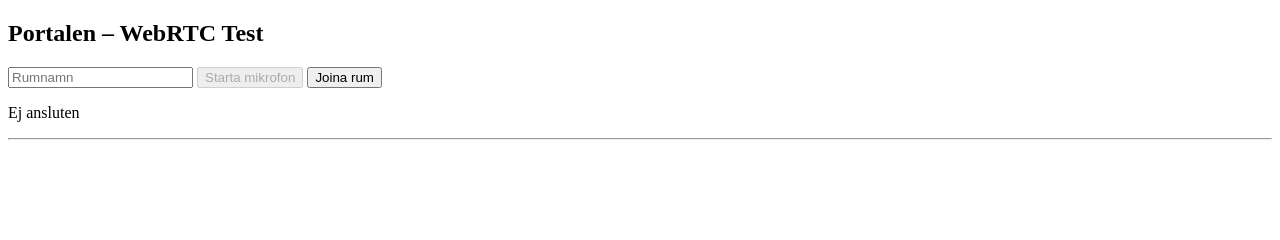
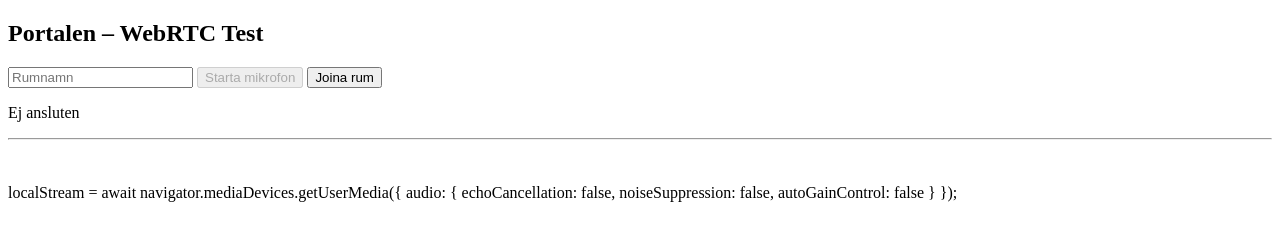
Before and after one commit to Ufoxman01/portalen-webrtc, a website: page public/index.html in a window 1280 px wide. Drawn offline with nearby package versions, Linux system fonts and the light colour scheme; no server answers.

Commit message:
Implement audio stream settings in index.html
Add user media constraints for audio stream

```diff
--- a/public/index.html
+++ b/public/index.html
@@ -19,6 +19,13 @@
 
 <br><br>
 <audio id="audio" autoplay></audio>
+  localStream = await navigator.mediaDevices.getUserMedia({
+  audio: {
+    echoCancellation: false,
+    noiseSuppression: false,
+    autoGainControl: false
+  }
+});
 
 <script src="/socket.io/socket.io.js"></script>
 <script src="client.js"></script>
```
